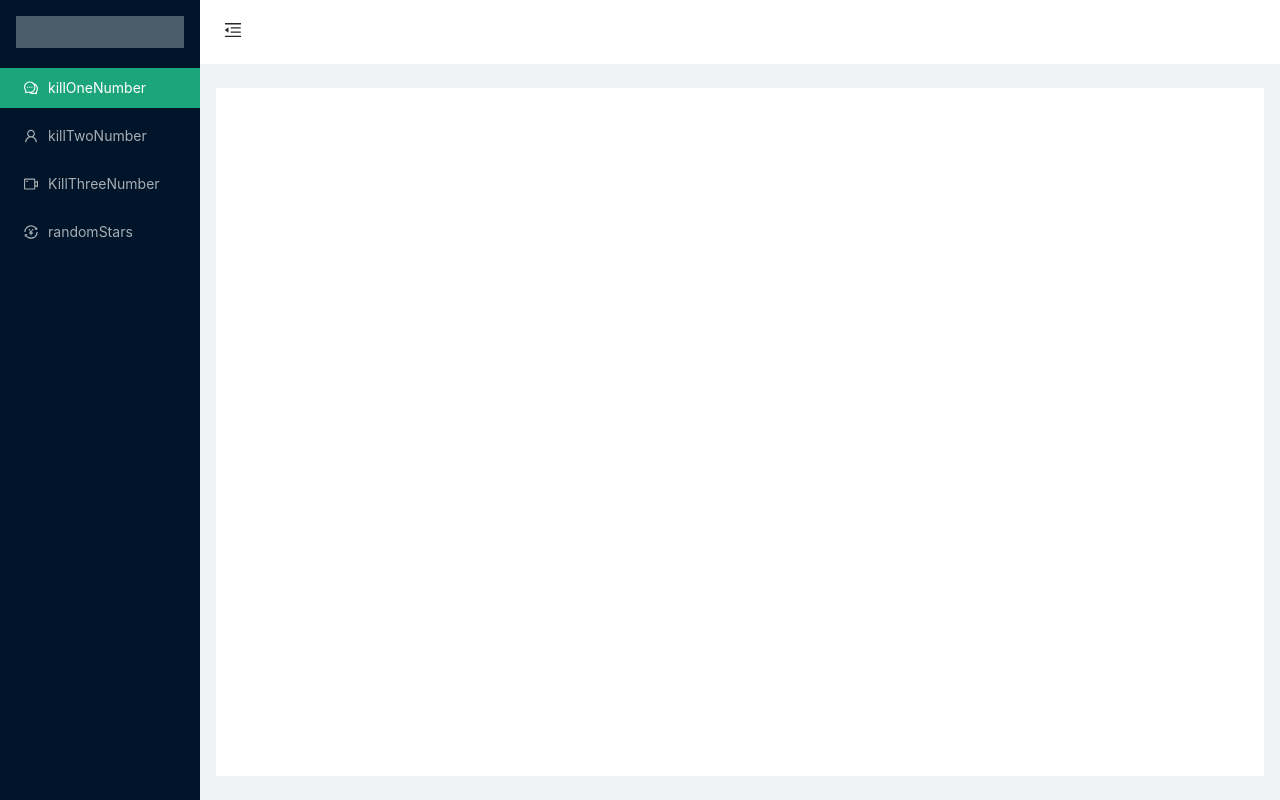
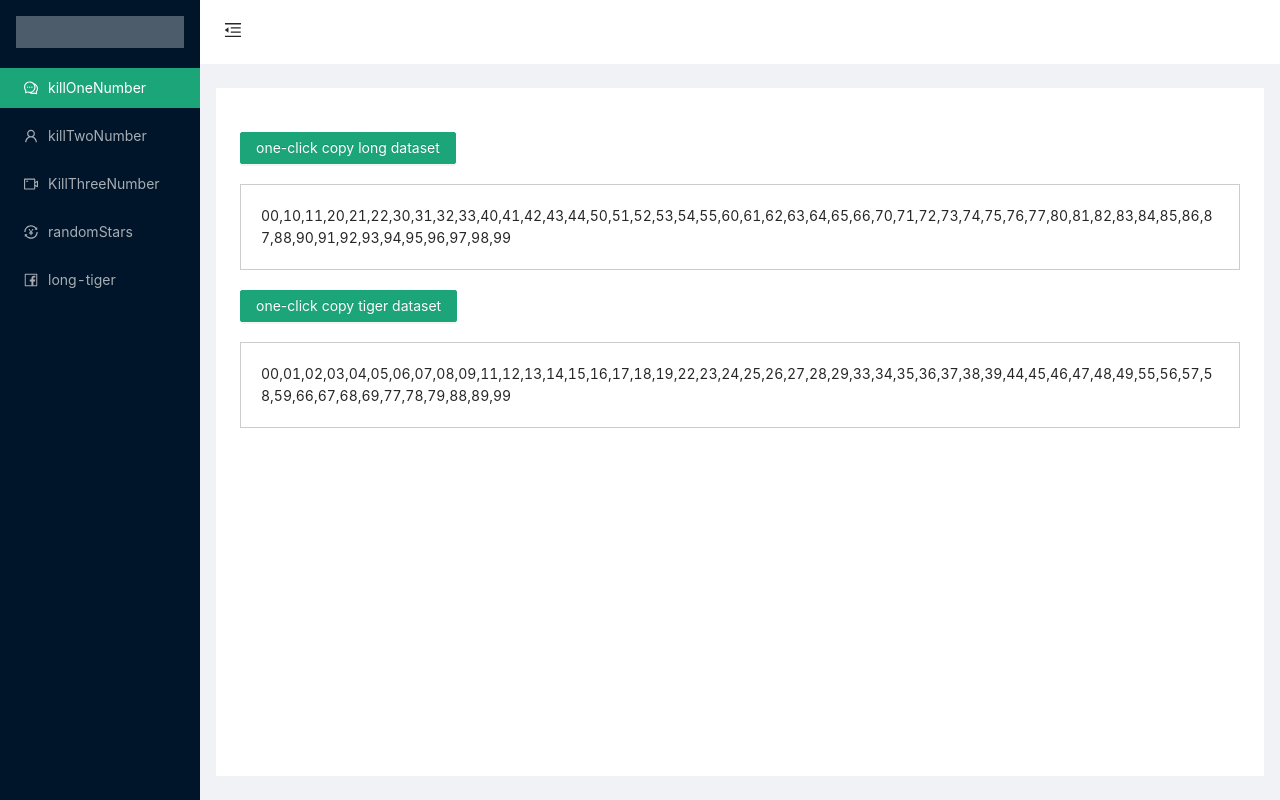
Before and after one commit to sponia-joker/shahao, a React (Create React App) app: page /long-tiger in a window 1280 px wide. Built offline with nearby package versions, Linux system fonts and the light colour scheme.

Commit message:
add long tiger

```diff
--- a/src/App.js
+++ b/src/App.js
@@ -7,13 +7,15 @@ import {
   UserOutlined,
   VideoCameraOutlined,
   CommentOutlined,
-  TransactionOutlined
+  TransactionOutlined,
+  FacebookOutlined,
 } from "@ant-design/icons";
 
 import KillOneNumber from "./pages/KillOneNumber";
 import KillTwoNumber from "./pages/KillTwoNumber";
 import KillThreeNumber from "./pages/KillThreeNumber";
 import StarsRandom from "./pages/StarsRandom";
+import LongTiger from "./pages/LongTiger";
 import "./App.less";
 
 const { Header, Sider, Content } = Layout;
@@ -45,6 +47,9 @@ const App = () => {
               </Menu.Item>
               <Menu.Item key="4" icon={<TransactionOutlined />}>
                 <Link to="/stars-random">randomStars</Link>
+              </Menu.Item>
+              <Menu.Item key="5" icon={<FacebookOutlined />}>
+                <Link to="/long-tiger">long-tiger</Link>
               </Menu.Item>
             </Menu>
           </Sider>
@@ -81,6 +86,9 @@ const App = () => {
                 <Route path="/stars-random" exact>
                   <StarsRandom></StarsRandom>
                 </Route>
+                <Route path="/long-tiger" exact>
+                  <LongTiger></LongTiger>
+                </Route>
               </Switch>
             </Content>
           </Layout>
--- /dev/null
+++ b/src/pages/LongTiger.js
@@ -0,0 +1,49 @@
+import React from "react";
+import { Button, message } from "antd";
+import { CopyToClipboard } from "react-copy-to-clipboard";
+
+const LongTiger = () => {
+  const long = [];
+  const tiger = [];
+
+  for (let i = 0; i < 10; i++) {
+    for (let j = 0; j < 10; j++) {
+      if (j > i) {
+        tiger.push(`${i}${j}`);
+      } else if (j < i) {
+        long.push(`${i}${j}`);
+      } else {
+        tiger.push(`${i}${j}`);
+        long.push(`${i}${j}`);
+      }
+    }
+  }
+
+  const longText = long.join(",");
+  const tigerText = tiger.join(",");
+
+  return (
+    <>
+      <div style={{ marginTop: 20 }}>
+        <CopyToClipboard
+          text={longText}
+          onCopy={() => message.info("copy successfully")}
+        >
+          <Button type="primary">one-click copy long dataset</Button>
+        </CopyToClipboard>
+        <div className="display">{longText}</div>
+      </div>
+      <div style={{ marginTop: 20 }}>
+        <CopyToClipboard
+          text={tigerText}
+          onCopy={() => message.info("copy successfully")}
+        >
+          <Button type="primary">one-click copy tiger dataset</Button>
+        </CopyToClipboard>
+        <div className="display">{tigerText}</div>
+      </div>
+    </>
+  );
+};
+
+export default LongTiger;
```
